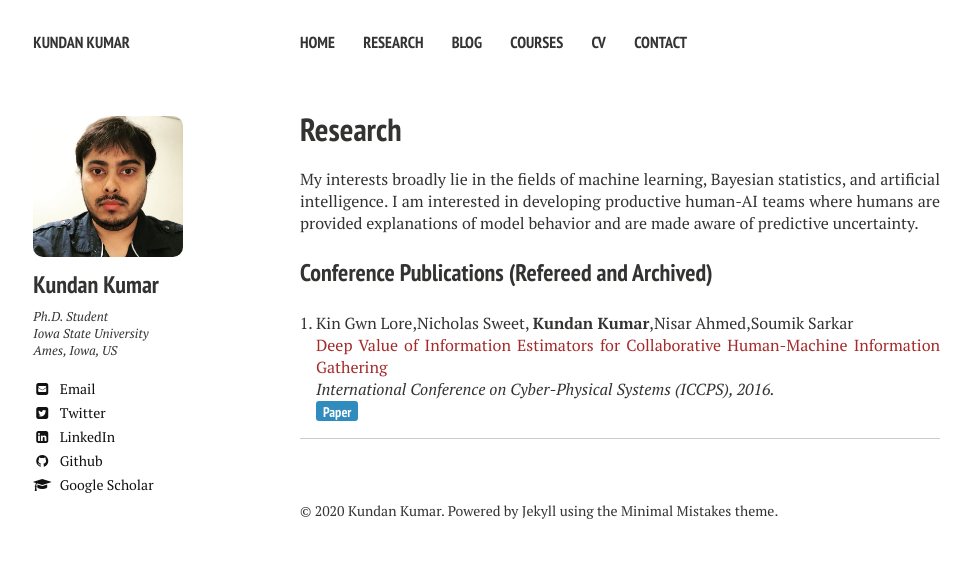
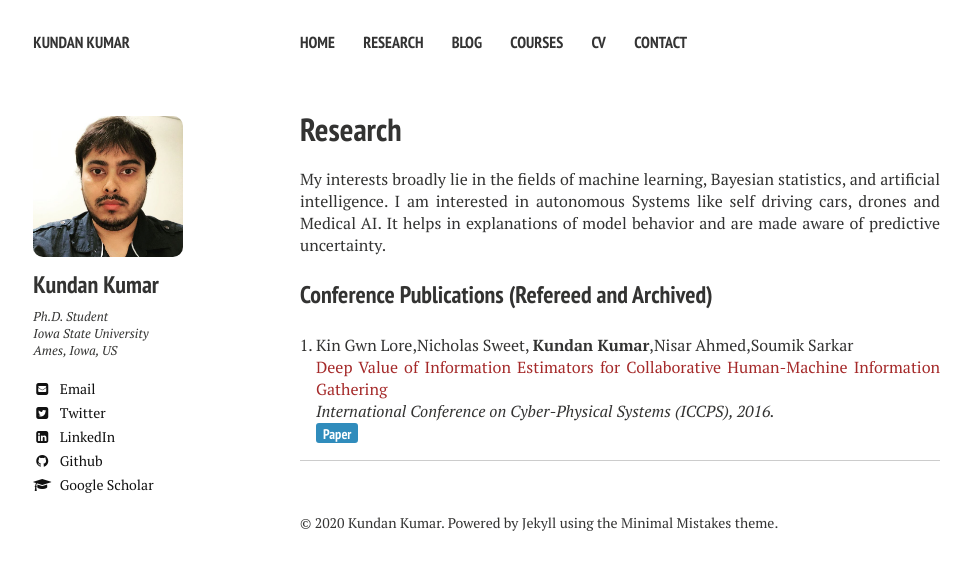
Before and after one commit to kundan7kumar/kundan7kumar.github.io, a Jekyll site: the page built from research/index.md, in a window 1280 px wide. Shown: the top 570 px of the page, without its empty margins (20-991 px from the left). Built offline with Jekyll 4.4.1, drawn with Linux system fonts in a browser that asks for light colours; nearby versions of some CDN libraries.

Commit message:
Update index.md

```diff
--- a/research/index.md
+++ b/research/index.md
@@ -7,7 +7,7 @@ comments: false
 ---
 
 My interests broadly lie in the fields of machine learning, Bayesian statistics, and artificial intelligence.
-I am interested in developing productive human-AI teams where humans are provided explanations of model behavior and are made aware of predictive uncertainty.
+I am interested in autonomous Systems like self driving cars, drones and Medical AI. It helps in explanations of model behavior and are made aware of predictive uncertainty.
 
 ### Conference Publications (Refereed and Archived)
 
```
